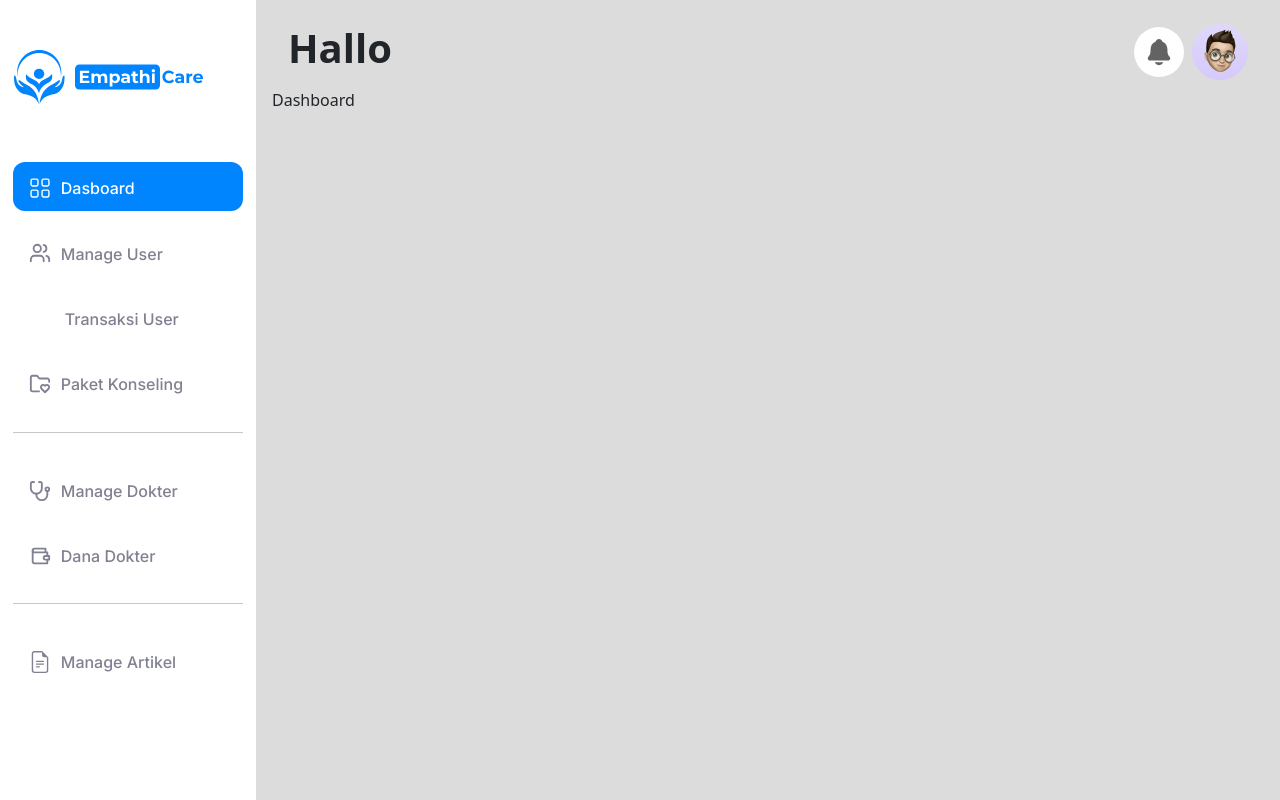
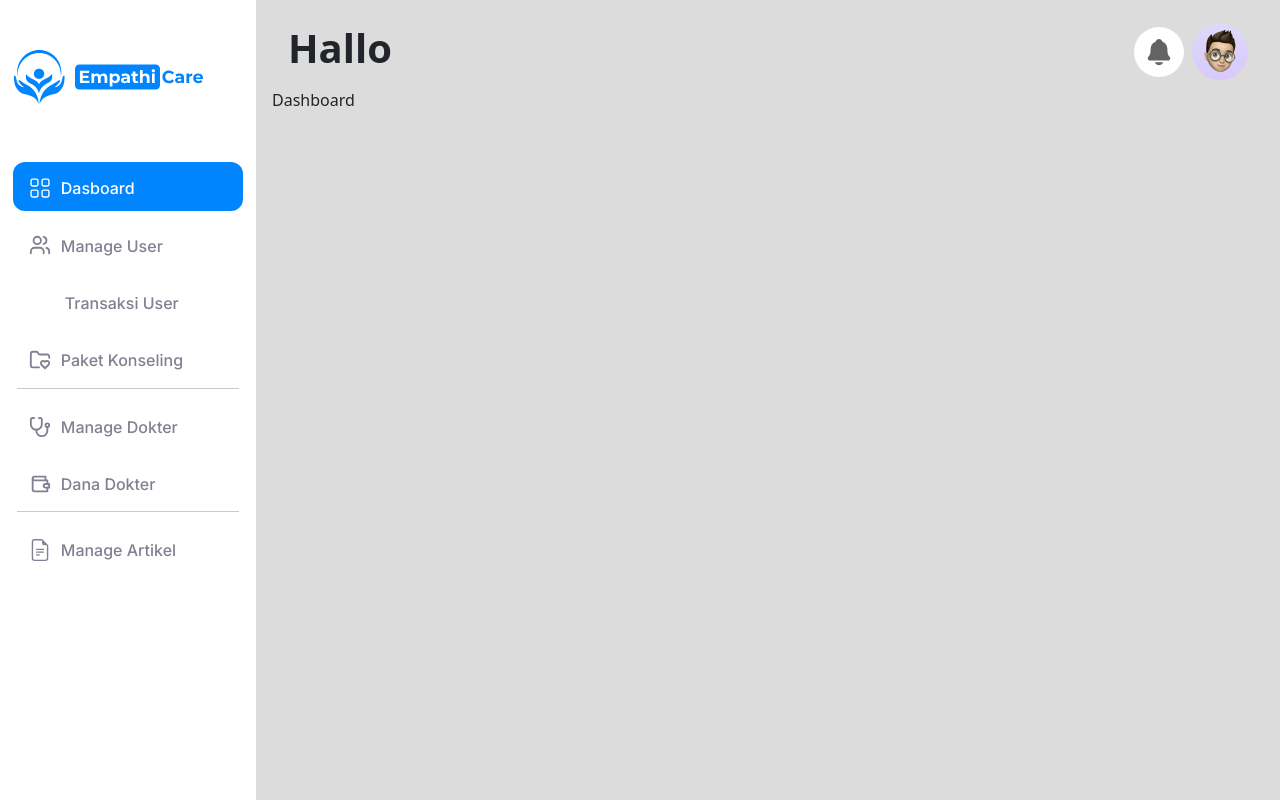
Before and after one commit to Capstone-Mental-Health-Care-Group-6/frontent-dekstop-admin, a React (Vite) app: page / in a window 1280 px wide. Built offline with nearby package versions, Linux system fonts and the light colour scheme; some icons are missing.

Commit message:
update hr margin sidebar -0

```diff
--- a/src/Layouts/Layouts.jsx
+++ b/src/Layouts/Layouts.jsx
@@ -19,15 +19,15 @@ function Layouts({ children, titlePage }) {
             <img src={logoEmpathiCareMobile} alt="" />
           </div>
           <div className="offcanvass-body d-grid align-items-center ">
-            <ul className="menu d-grid justify-content-center align-items-center mx-auto p-0 gap-2">
+            <ul className="menu d-grid justify-content-center align-items-center mx-auto p-0">
               <SidebarItem icon={<BsGrid />} title='Dasboard' location='/' />
               <SidebarItem icon={<LuUsers />} title='Manage User' location='/admin-manage-user' />
               <SidebarItem icon={<FaMoneyBills />} title='Transaksi User' location='/admin-transaksi-user' />
               <SidebarItem icon={<LuFolderHeart />} title='Paket Konseling' location="/admin-paket-konseling" />
-              <hr />
+              <hr className='p-0 m-1' />
               <SidebarItem icon={<LuStethoscope />} title='Manage Dokter' location="/admin-manage-dokter" />
               <SidebarItem icon={<LuWallet />} title='Dana Dokter' location="/admin-dana-dokter" />
-              <hr />
+              <hr className='p-0 m-1' />
               <SidebarItem icon={<BsFileEarmarkText />} title='Manage Artikel' location="/admin-manage-artikel" />
             </ul>
           </div>
```
